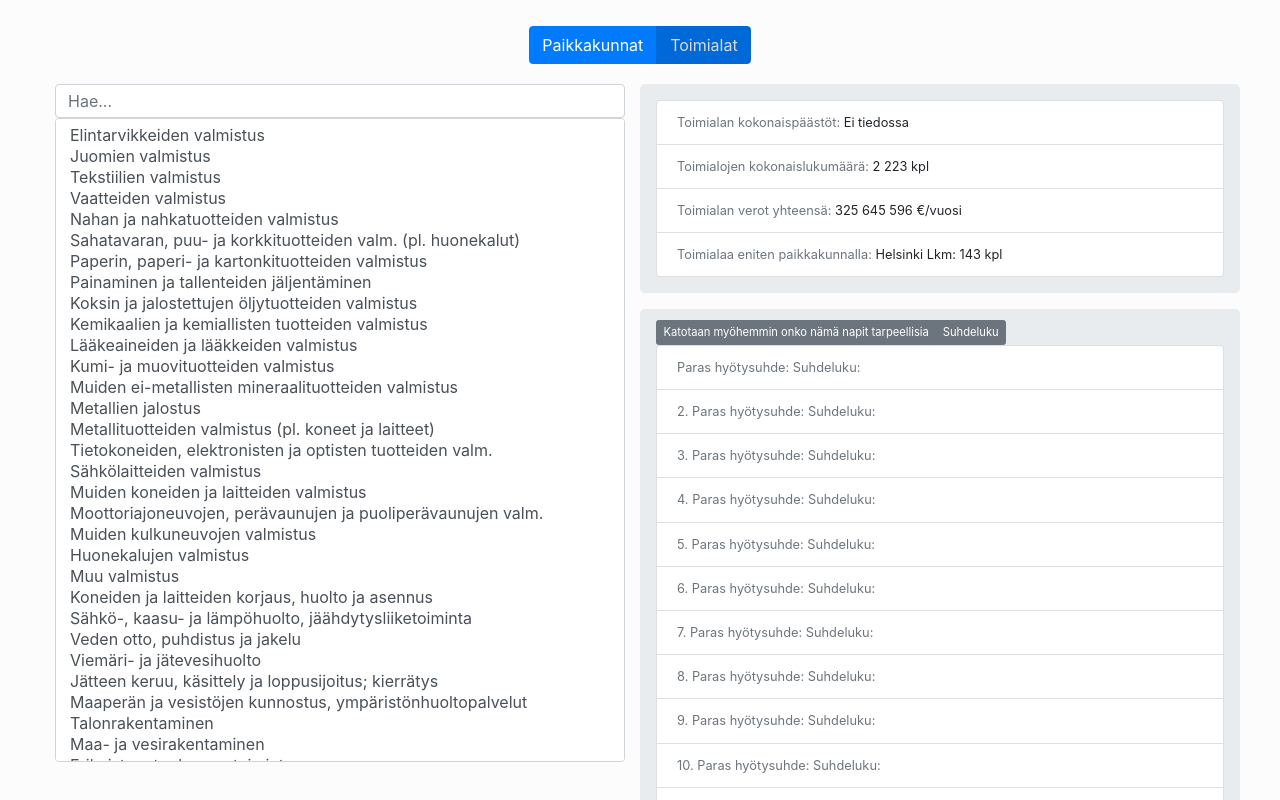
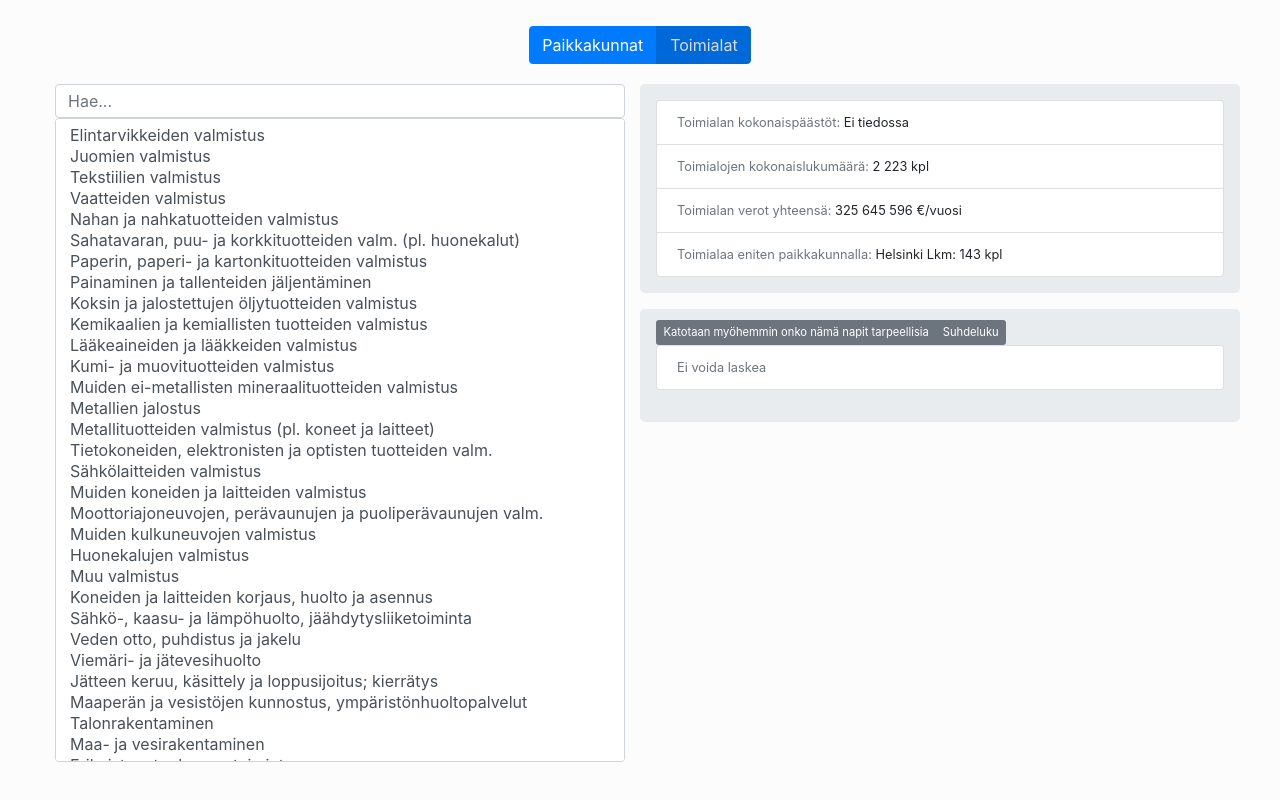
Before and after one commit to vornit/ryhmatyo, a React (Create React App) app in the folder tklaskuri/: page / in a window 1280 px wide. Both pictures are taken after a click on the button "Toimialat". Shown: the top 800 px of the page. Built offline with nearby package versions, Linux system fonts and the light colour scheme.

Commit message:
tulostuskorjaus

```diff
--- a/tklaskuri/src/toimialat.js
+++ b/tklaskuri/src/toimialat.js
@@ -78,8 +78,10 @@ const Toimialat = () => {
     for (let i = 0; i < kuntienToimialaLkm.length ;i++){
       if(typeof toimialanpaasto === 'undefined'){
         toimialaSL[i] = "Ei tiedossa";
-        continue;
+        break;
       }
+
+
       toimialaSL[i] = {kunnanindeksi: i, suhde: ((toimialanvero/toimialanpaasto) * (kuntienToimialaLkm[i]/kuntienKaikkiToimialat[i]))}
 
     }
@@ -236,7 +238,13 @@ const Toimialat = () => {
     for(let i = 0; i < suhdeluvutJarj.length; i++){
 
     let kunta = kuntienNimet[haeAvain(kuntienIndeksit, suhdeluvutJarj[i].kunnanindeksi)]
-
+    if(typeof suhdeluvutJarj[0].suhde === 'undefined'){
+      lista.push(<li class="list-group-item"><small class="text-muted"> Ei voida laskea </small></li>)
+      break;
+    }
+    if(suhdeluvutJarj[i].suhde == 0){
+      break;
+    }
     lista.push(<li class="list-group-item"><small class="text-muted">{monesko} Paras hyötysuhde: </small> {kunta}
       <small class="text-muted"> Suhdeluku: </small>{suhdeluvutJarj[i].suhde} </li>)
 
@@ -318,10 +326,6 @@ const Toimialat = () => {
               </div>
             <p></p>
 
-            <p>Parhaat kunnat toimialalla "{taulukkoToimialoista[counter]}": {kuntienToimialaSL[0]}, {kuntienToimialaSL[1]}, {kuntienToimialaSL[2]}</p>
-
-
-
             </div>
             </div>
 
```
